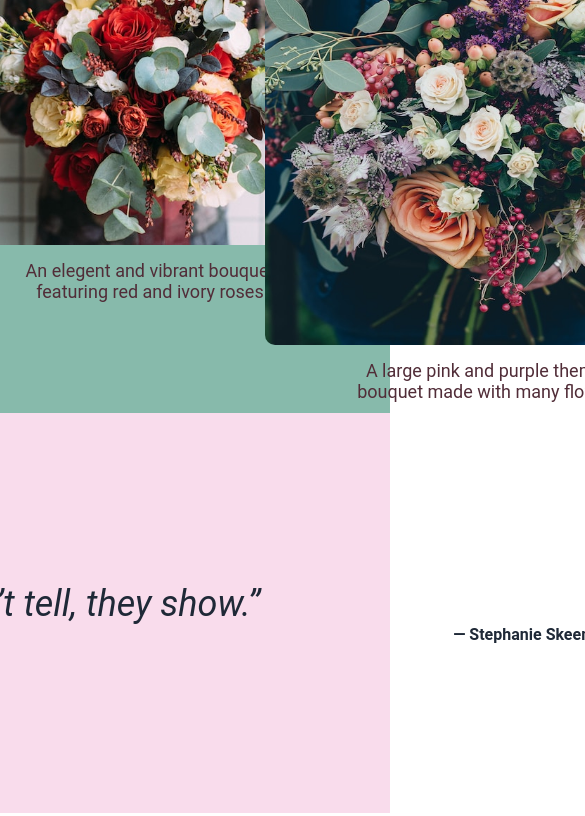
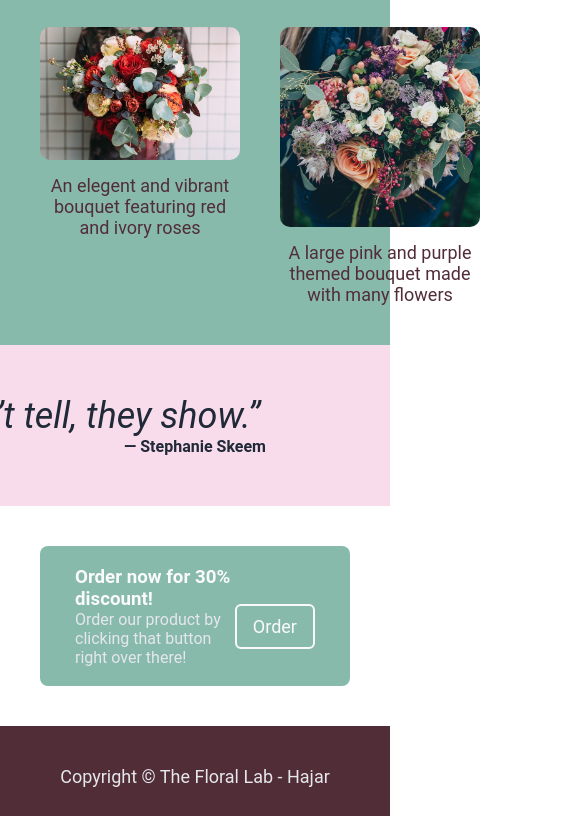
Before and after one commit to hajar746/floral-landing-page, a plain HTML site: page index.html in a window 390 px wide. Shown: the part 747-1563 px from the top of the page, 585 px wide, since content can reach past the window. Drawn offline with Linux system fonts and the light colour scheme.

Commit message:
add responsiveness

```diff
--- a/styles.css
+++ b/styles.css
@@ -44,8 +44,9 @@
   align-items: center;
   margin-top: 60px;
   margin-left: 120px;
+  margin-right: 20px;
   justify-content: space-between;
-  width: 1000px;
+  width: auto;
   gap: 20px;
 }
 
@@ -78,6 +79,7 @@
   font-size: 18px;
   border: none;
   border-radius: 6px;
+  margin-top: 20px;
 }
 
 #btn-signup:hover {
@@ -87,7 +89,7 @@
 
 .image {
   height: 300px;
-  width: 500px;
+  width: auto;
   margin-left: 30px;
   flex-shrink: 2;
 }
@@ -95,8 +97,9 @@
 /* SECTION 2 */
 
 .section--2 {
-  height: 610px;
+  height: auto;
   background-color: #87baab;
+  padding: 40px;
 }
 
 .section--2 h2 {
@@ -141,16 +144,18 @@
 /* SECTION 3 */
 
 .section--3 {
-  height: 400px;
+  height: auto;
+  width: auto;
   background-color: #f9dcec;
   display: flex;
   flex-direction: column;
   align-items: center;
   justify-content: center;
+  padding: 50px;
 }
 
 .section--3 div {
-  width: 800px;
+  width: auto;
   display: flex;
   flex-direction: column;
 }
@@ -171,10 +176,11 @@
 /* SECTION 4 */
 
 .section--4 {
-  height: 300px;
+  height: auto;
   display: flex;
   justify-content: center;
   align-items: center;
+  margin: 40px;
 }
 
 .action {
@@ -214,3 +220,41 @@ footer p {
   text-align: center;
   padding: 40px;
 }
+
+/* MEDIA QUERIES */
+
+@media screen and (max-width: 920px) {
+  .image {
+    display: none;
+  }
+
+  .small-imgs-1 {
+    height: auto;
+    width: 280px;
+  }
+
+  .small-imgs-2 {
+    height: auto;
+    width: 280px;
+  }
+
+  #nobody {
+    align-self: center;
+  }
+}
+
+@media screen and (max-width: 600px) {
+  .small-imgs-1 {
+    height: auto;
+    width: 200px;
+  }
+
+  .small-imgs-2 {
+    height: auto;
+    width: 200px;
+  }
+
+  #nobody {
+    align-self: center;
+  }
+}
```
